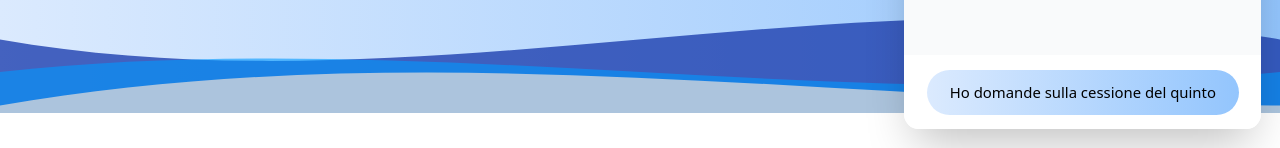
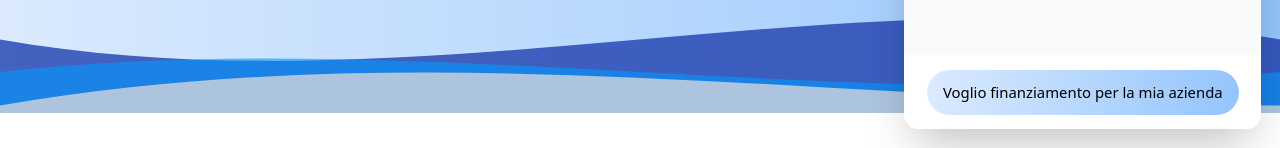
Before and after one commit to MatiasGalliani/aifidi_landing, a React (Vite) app: page / in a window 1280 px wide. Both pictures are taken after a click on the button 1195 px from the left and 750 px from the top of the page. Shown: the part 652-800 px from the top of the page. Built offline with nearby package versions, Linux system fonts and the light colour scheme.

Commit message:
Update ChatWidget.jsx

```diff
--- a/src/components/ChatWidget.jsx
+++ b/src/components/ChatWidget.jsx
@@ -117,7 +117,7 @@ export function ChatWidget({ open, setOpen }) {
                 onClick={handleAutoMessage}
                 className="w-full bg-gradient-to-r from-blue-100 to-blue-300 text-black py-3 rounded-full hover:bg-sky-500 transition-colors duration-500"
               >
-                Ho domande sulla cessione del quinto
+                Voglio finanziamento per la mia azienda
               </button>
             ) : (
               <form onSubmit={handleSubmit} className="flex items-center">
```
